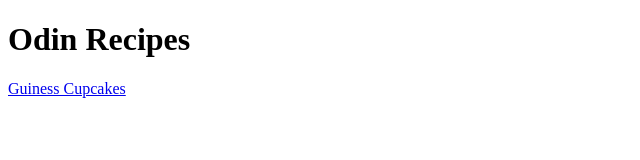
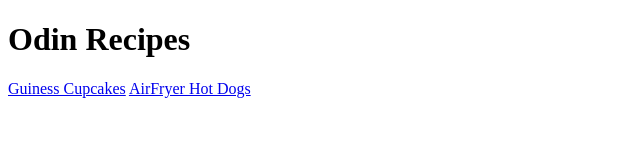
Before and after one commit to AC-KRON/odin-recipes, a plain HTML site: page index.html in a window 1280 px wide. Shown: the whole page, without its empty margins (0-640 px from the left). Drawn offline with Linux system fonts and the light colour scheme.

Commit message:
Added AirFryer Hot Dog Link.

```diff
--- a/index.html
+++ b/index.html
@@ -9,5 +9,6 @@
 <body>
     <h1>Odin Recipes</h1>
     <a href="/odin-recipes/recipes/GuinessCupcakes.html">Guiness Cupcakes</a>
+    <a href="/odin-recipes/recipes/AirFryerHotDogs.html">AirFryer Hot Dogs</a>
 </body>
 </html>
```
